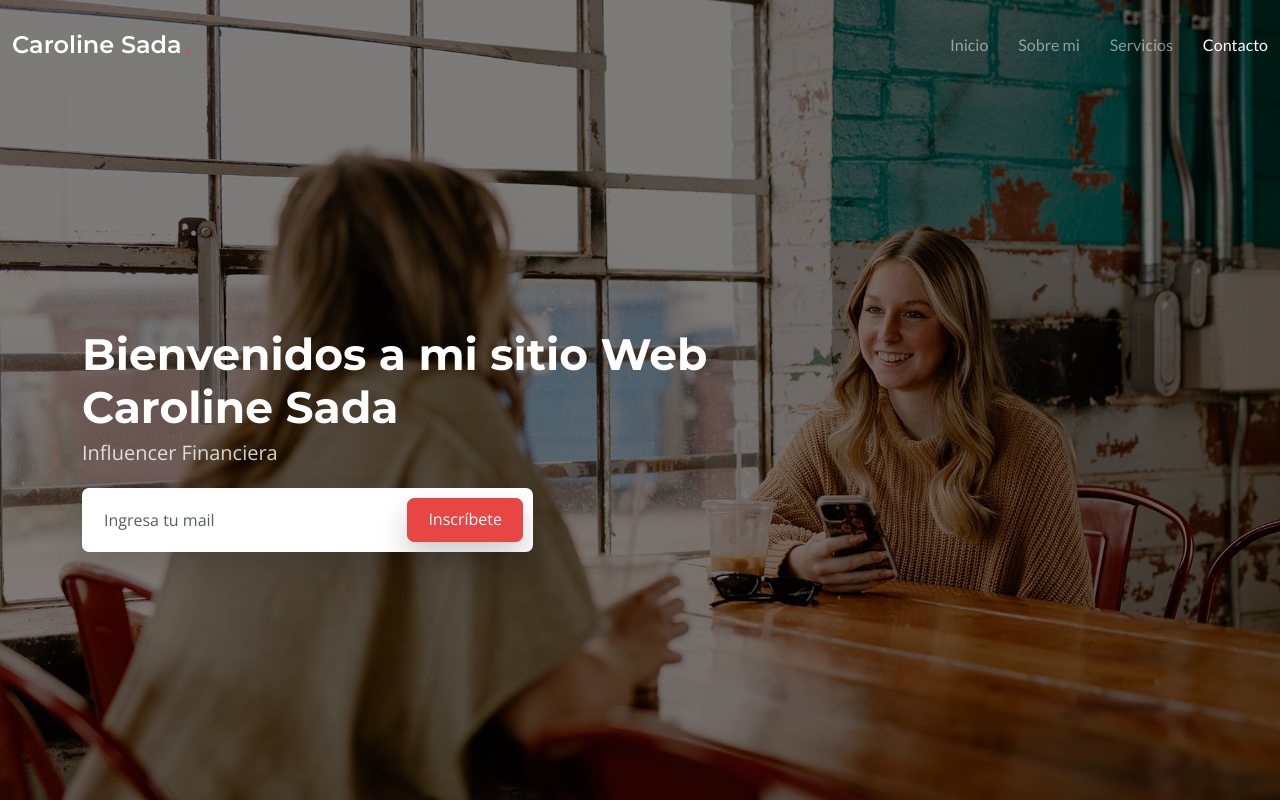
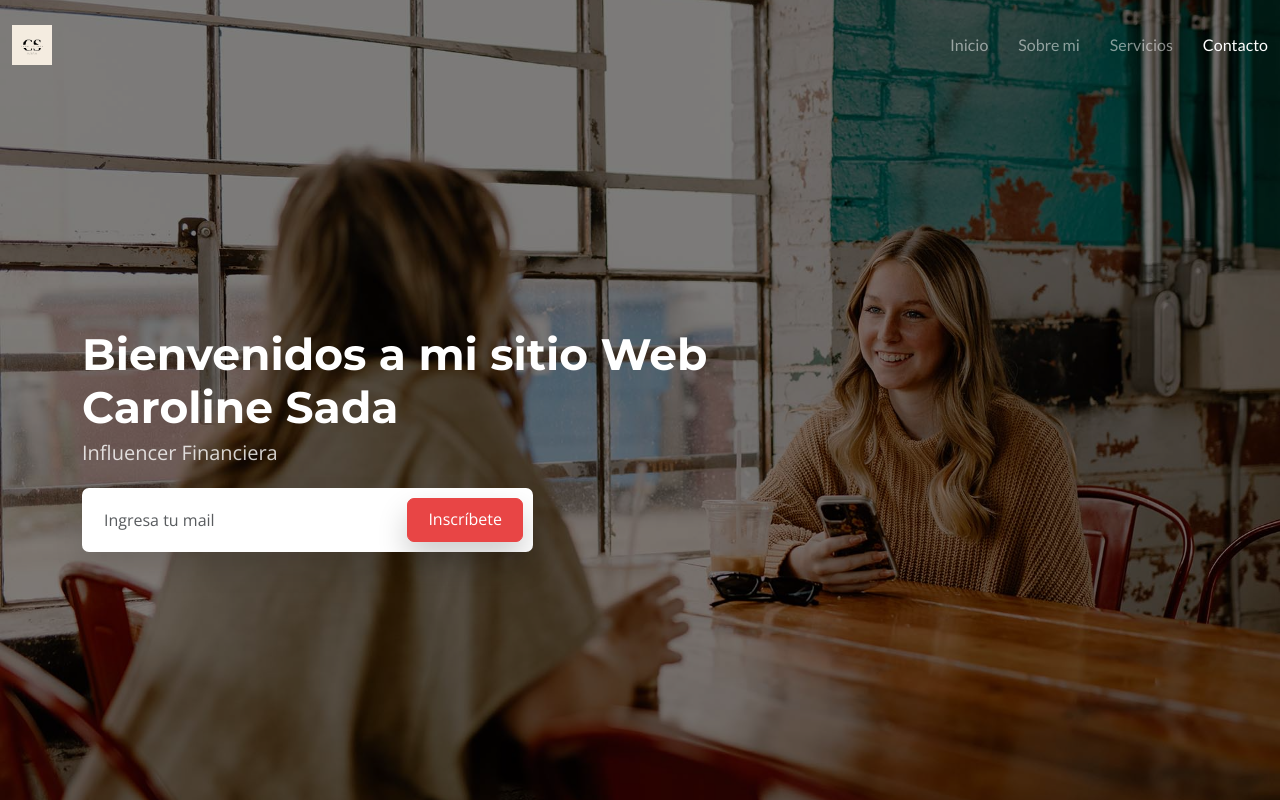
Before and after one commit to gabriel073/landing-caroline_sada, a plain HTML site: page index.html in a window 1280 px wide. Shown: the top 800 px of the page. Drawn offline with nearby package versions, Linux system fonts and the light colour scheme.

Commit message:
incorporando logo

```diff
--- a/assets/css/main.css
+++ b/assets/css/main.css
@@ -72,6 +72,8 @@ section {
   padding: 60px 0;
   overflow: clip;
 }
+
+
 
 /*--------------------------------------------------------------
 # Section Title
--- a/index.html
+++ b/index.html
@@ -24,8 +24,9 @@
     />
 
     <!-- Favicons -->
-    <link href="assets/img/favicon.png" rel="icon" />
-    <link href="assets/img/apple-touch-icon.png" rel="apple-touch-icon" />
+    <!-- <link href="./assets/img/favicon.png" rel="icon" /> -->
+    <link href="./assets/img/cl.png" rel="icon" />
+    <link href="./assets/img/cl.png" rel="apple-touch-icon" />
 
     <!-- Fonts -->
     <link href="https://fonts.googleapis.com" rel="preconnect" />
@@ -66,9 +67,9 @@
           class="logo d-flex align-items-center me-auto me-xl-0"
         >
           <!-- Uncomment the line below if you also wish to use an image logo -->
-          <!-- <img src="assets/img/logo.png" alt=""> -->
-          <h1>Caroline Sada</h1>
-          <span>.</span>
+          <img src="assets/img/cl.png" class="logo" alt="logo caroline sada" />
+          <!-- <h1>Caroline Sada</h1> -->
+          <!-- <span>.</span> -->
         </a>
 
         <!-- Nav Menu -->
@@ -1009,6 +1010,11 @@
           <div class="col-lg-5 col-md-12 footer-about">
             <a href="index.html" class="logo d-flex align-items-center">
               <span>Caroline Sada</span>
+              <!-- <img
+                src="assets/img/cl.png"
+                class="logo"
+                alt="logo caroline sada"
+              /> -->
             </a>
             <p>
               ¡Bienvenidos al mundo de posibilidades financieras! SoyCaroline
```
Also changed, not shown: assets/img/cl.png (added), 1 other file.
